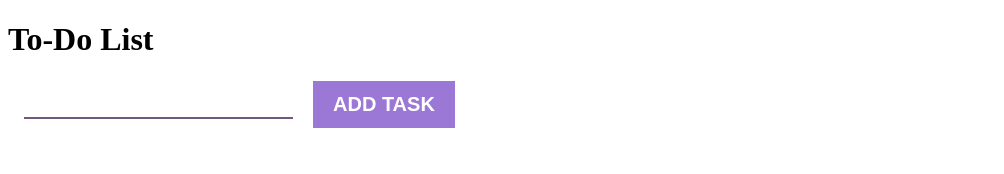
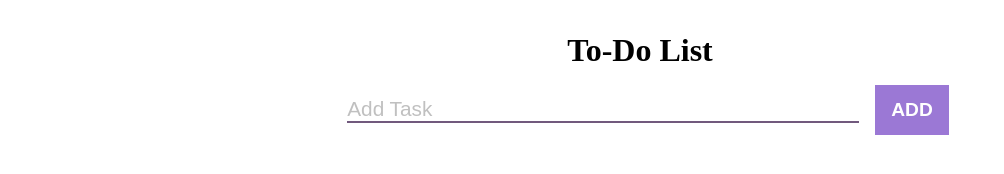
Before and after one commit to alzer7/To-Do-List, a plain HTML site: page index.html in a window 1280 px wide. Shown: the whole page, without its empty margins (0-1004 px from the left). Drawn offline with Linux system fonts and the light colour scheme.

Commit message:
updated layout

```diff
--- a/index.html
+++ b/index.html
@@ -6,9 +6,11 @@
     <link rel="stylesheet" href="style.css">
 </head>
 <body>
-<h1>To-Do List</h1>
-<input type="text" id="input-task">
-<button id="add-task-button" onclick="addTaskBtn()">ADD TASK</button>
+<h1 id="main-title">To-Do List</h1>
+<label for="input-task">
+    <input type="text" id="input-task" placeholder="Add Task">
+    <button id="add-task-button" onclick="addTaskBtn()">ADD</button>
+</label>
 <ul id="task-list">
 </ul>
 </body>
--- a/style.css
+++ b/style.css
@@ -1,8 +1,39 @@
+* {
+    margin: 0;
+    padding: 0;
+}
+
+*, *::before, *::after {
+    box-sizing: border-box
+}
+
+body {
+    display: flex;
+    flex-direction: column;
+    align-items: center;
+    row-gap: 1rem;
+}
+
+#main-title {
+    margin-top: 2rem;
+}
+
+
+label {
+    display: flex;
+}
+
 #input-task {
+    margin: 12px 16px;
     border: none;
     border-bottom: 2px solid #71597d;
-    font-size: 20px;
-    margin: 12px 16px;
+    width: 40vw;
+    font-size: 1.3rem;
+
+}
+
+#input-task::placeholder {
+    color: #c0c0c0;
 }
 
 #input-task:focus:enabled {
@@ -15,8 +46,8 @@
     background-color: #9b78d5;
     border: none;
     font-weight: 600;
-    font-size: 20px;
-    padding: 12px 20px;
+    font-size: 1.2rem;
+    padding: .7rem 1rem;
 }
 
 #add-task-button:hover {
@@ -40,14 +71,20 @@ li > input[type=checkbox]:checked + span {
     text-decoration: line-through;
 }
 .task {
-    width: 300px;
+    width: 40vw;
     padding: 4px;
 }
 
 .delete-btn {
-    background-color: red;
+    background-color: darkred;
+    color: white;
     border: none;
     width: 20px;
     height: 20px;
     border-radius: 40px;
+    cursor: pointer;
 }
+
+.delete-btn:hover {
+    background-color: #aa0000;
+}
```
